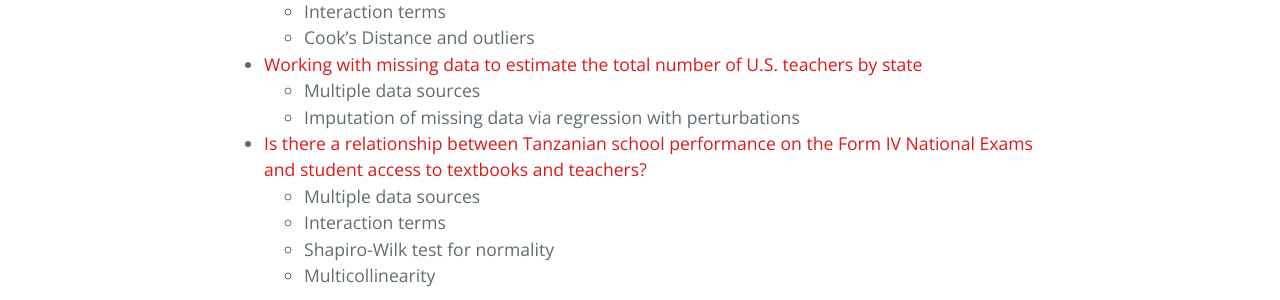
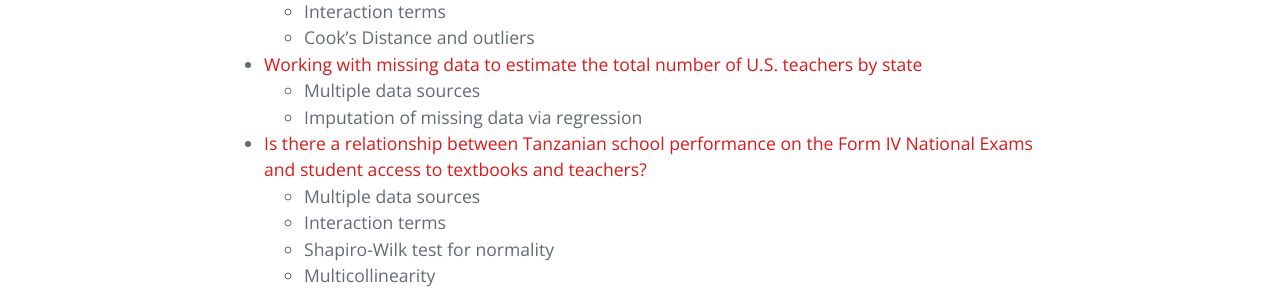
Before and after one commit to jmtritch/jmtritch.github.io, a Jekyll site: the page built from index.md, in a window 1280 px wide. Shown: the part 1080-1380 px from the top of the page. Built offline with Jekyll 4.4.1, drawn with Linux system fonts in a browser that asks for light colours; our own code applies the rules of GitHub Pages for plain Markdown files.

Commit message:
Update index.md
remove perturbations from imputation

```diff
--- a/index.md
+++ b/index.md
@@ -25,7 +25,7 @@
     - Cook's Distance and outliers
 - [Working with missing data to estimate the total number of U.S. teachers by state](eda/impute_us_teachers)
     - Multiple data sources
-    - Imputation of missing data via regression with perturbations
+    - Imputation of missing data via regression
 - [Is there a relationship between Tanzanian school performance on the Form IV National Exams and student access to textbooks and teachers?](eda/tz_stdnt_tchr_bks)
     - Multiple data sources
     - Interaction terms
```
